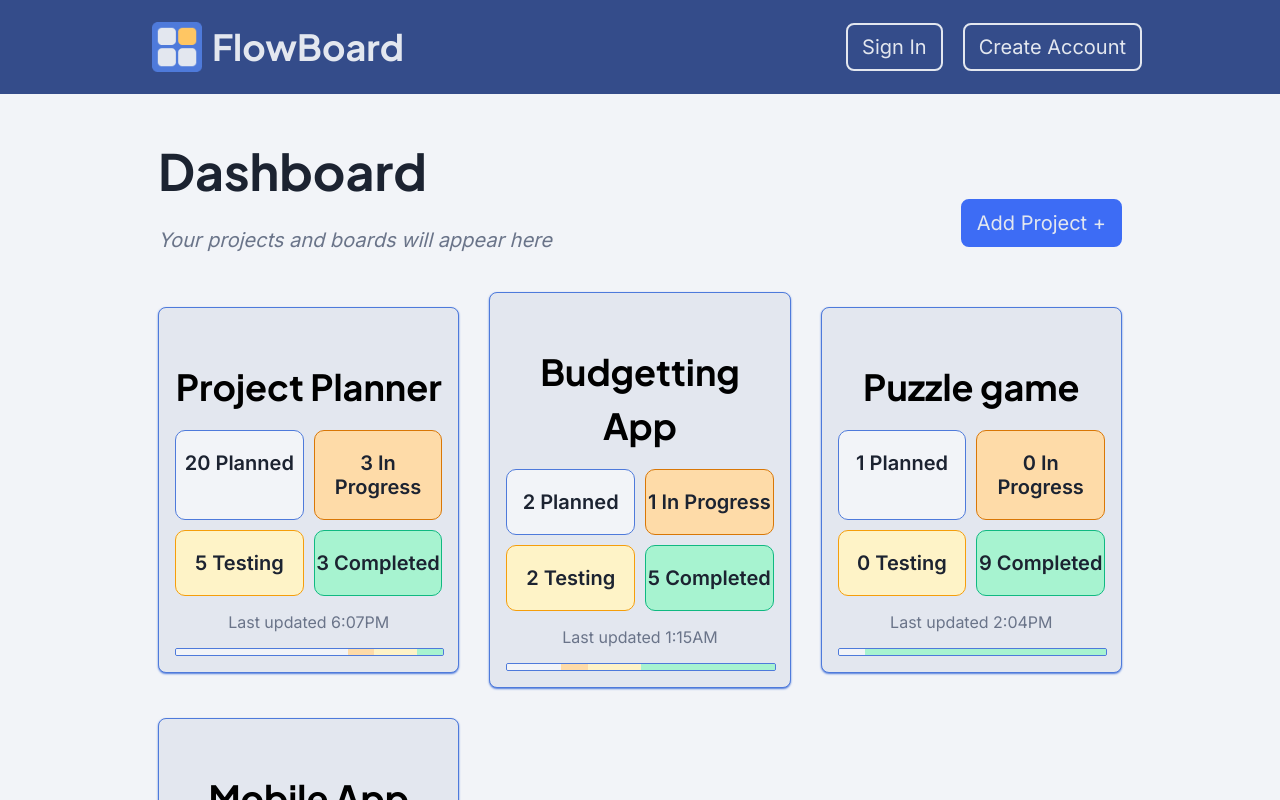
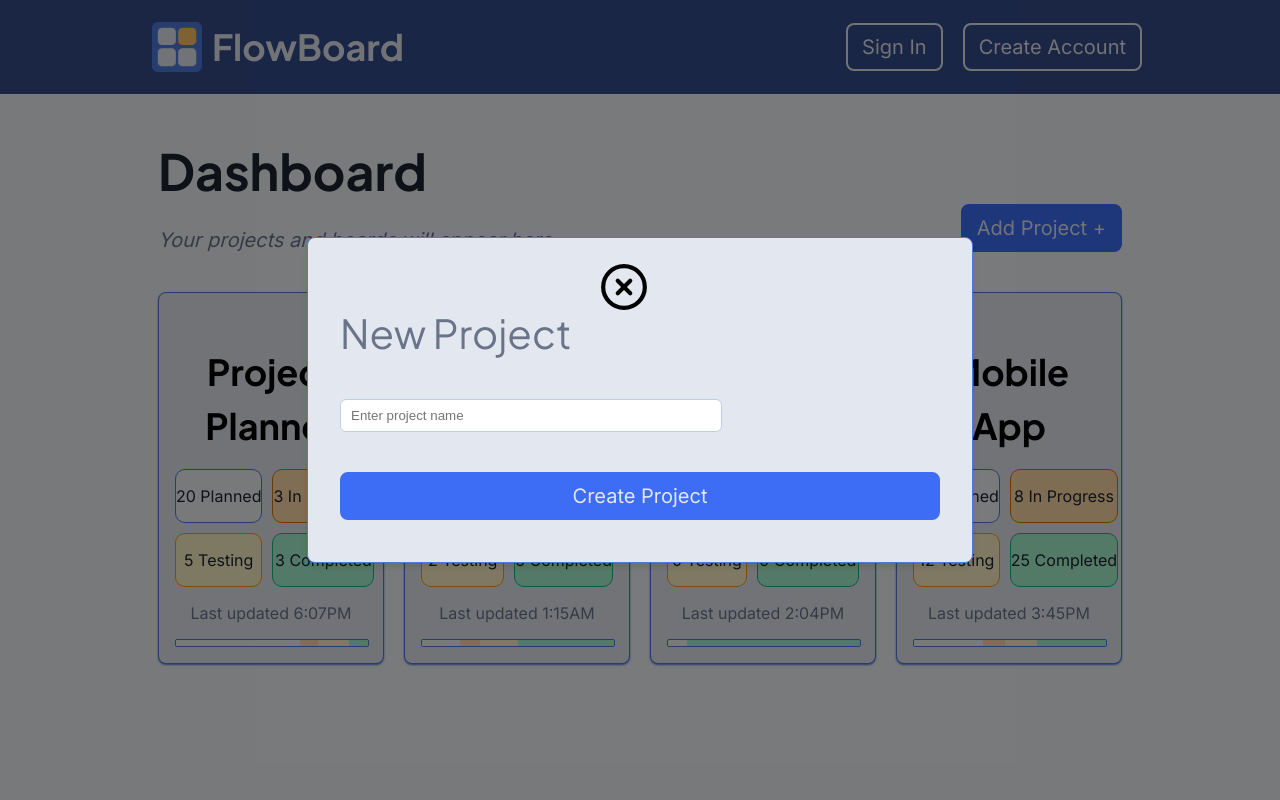
Before and after one commit to notEmmi/FlowBoard, a React (Vite) app in the folder frontend/: page /dashboard in a window 1280 px wide. Shown: the top 800 px of the page. Built offline with nearby package versions, Linux system fonts and the light colour scheme; no server answers.

Commit message:
style: refactor form styles and enhance Dashboard layout with project addition modal

```diff
--- a/frontend/src/App.css
+++ b/frontend/src/App.css
@@ -191,7 +191,7 @@ button:hover {
 
 }
 
-.auth-form{
+form {
   width: 100%;
   display: flex;
   flex-direction: column;
@@ -199,16 +199,18 @@ button:hover {
   gap: 20px;
 }
 
-.auth-form input{
+form input{
   padding:8px 10px;
   border-radius:6px;
   border:1px solid var(--bg-intermediate);
   width: 60%;
 }
 
-.auth-form button {
+form button {
   margin-top: 20px;
   margin-bottom: 10px;
+  width: 100%;
+
 }
 
 label {
@@ -218,10 +220,6 @@ label {
   justify-content: space-between;
   gap: 10px;
   text-align: left;
-}
-
-.auth-form button {
-  width: 100%;
 }
 
 .link {
--- a/frontend/src/pages/Dashboard.css
+++ b/frontend/src/pages/Dashboard.css
@@ -7,16 +7,31 @@
   flex-direction: row;
   justify-content: space-between;
   align-items: flex-end;
+  margin-bottom: 40px;
+  gap: 20px;
 }
 
-.dashboard .top .right {
-  margin-bottom: 25px;
+@media (max-width: 768px) {
+  .dashboard .top {
+    flex-direction: column;
+    justify-content: flex-start;
+    align-items: flex-start;
+  }
+}
+
+
+.dashboard .top p {
+  margin-bottom: 0;
+}
+
+.dashboard .btn-primary {
+  white-space: nowrap;
 }
 
 .projects-board {
   display: grid;
-  grid-template-columns: repeat(auto-fit,minmax(220px,1fr));
-  gap: 30px;
+  grid-template-columns: repeat(auto-fit, minmax(220px, 1fr));
+  gap: 20px;
   margin-top: 20px;
 }
 
@@ -40,11 +55,13 @@
 }
 
 .tag {
-  padding: auto 8px;
   border-radius: 10px;
   text-align: center;
-  color: var(--bg-base);
-  font-weight: bold;
+  white-space: nowrap;
+}
+
+.tag .caption {
+  color: var(--text-primary);
 }
 
 .tag-tasks {
@@ -67,7 +84,6 @@
 
 .tag-completed {
   background-color: #A7F3D0;
-  color: var(--text-primary);
   border: 1px solid #10B981;
 }
 
--- a/frontend/src/pages/Dashboard.jsx
+++ b/frontend/src/pages/Dashboard.jsx
@@ -1,5 +1,25 @@
 import './Dashboard.css';
 import { useNavigate } from 'react-router-dom';
+import { useState } from 'react';
+import Modal from '../components/Modal';
+
+function AddProject(isOpen, closeModal) {
+
+	return (
+		<>
+			<Modal isOpen={isOpen} onClose={() => closeModal(false)}>
+				<form>
+					<h2>New Project</h2>
+					<input
+						type="text"
+						placeholder="Enter project name"
+					/>
+					<button className="btn-primary" type="submit">Create Project</button>
+				</form>
+			</Modal>
+		</>
+	);
+}
 
 function ProjectCard({ projectName, task_number, progress_number, testing_number, complete_number, update_time }) {
 	const navigate = useNavigate();
@@ -14,21 +34,21 @@ function ProjectCard({ projectName, task_number, progress_number, testing_number
 			<h3>{projectName}</h3>
 			<div className='card-tags'>
 				<div className='tag tag-tasks'>
-					<p><span>{task_number}</span> Planned</p>
+					<p className='caption'>{task_number} Planned</p>
 
 				</div>
 				<div className='tag tag-progress'>
-					<p><span>{progress_number}</span> In Progress</p>
+					<p className='caption'>{progress_number} In Progress</p>
 				</div>
 				<div className='tag tag-testing'>
-					<p><span>{testing_number}</span> Testing</p>
+					<p className='caption'>{testing_number} Testing</p>
 
 				</div>
 				<div className='tag tag-completed'>
-					<p><span>{complete_number}</span> Completed</p>
+					<p className='caption'>{complete_number} Completed</p>
 				</div>
 			</div>
-			<p className='caption'>Last updated <span>{update_time}</span></p>
+			<p className='caption'>Last updated {update_time}</p>
 			<div className='progress-bar'>
 				<div className='progress-segment segment-tasks' style={{ width: `${tasksPercent}%` }}></div>
 				<div className='progress-segment segment-progress' style={{ width: `${progressPercent}%` }}></div>
@@ -40,6 +60,8 @@ function ProjectCard({ projectName, task_number, progress_number, testing_number
 }
 
 export default function Dashboard () {
+	const [isAddProjectOpen, setIsAddProjectOpen] = useState(false);
+
 	const dummy_data = [
 		{ name: 'Project Planner', tasks: 20, progress: 3, testing: 5, completed: 3, updated: '6:07PM' },
 		{ name: 'Budgetting App', tasks: 2, progress: 1, testing: 2, completed: 5, updated: '1:15AM' },
@@ -48,6 +70,7 @@ export default function Dashboard () {
 	]
 
 	return (
+		<>
 		<div className="page-container dashboard">
 			<div className='top'>
 				<div className='left'>
@@ -55,7 +78,7 @@ export default function Dashboard () {
 					<p className='tagline'>Your projects and boards will appear here</p>
 				</div>
 				<div className='right'>
-					<button className='btn-primary'>Add Project +</button>
+					<button className='btn-primary' onClick={ () => setIsAddProjectOpen(true)}>Add Project +</button>
 				</div>
 			</div>
 
@@ -78,5 +101,7 @@ export default function Dashboard () {
 			</div>
 
 		</div>
+		<AddProject isOpen={isAddProjectOpen} closeModal={setIsAddProjectOpen} />
+		</>
 	);
 }
```
